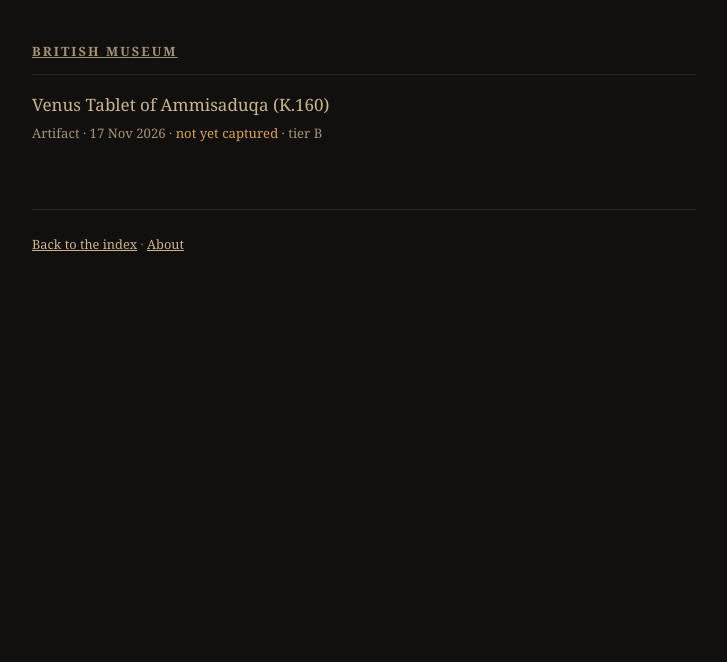
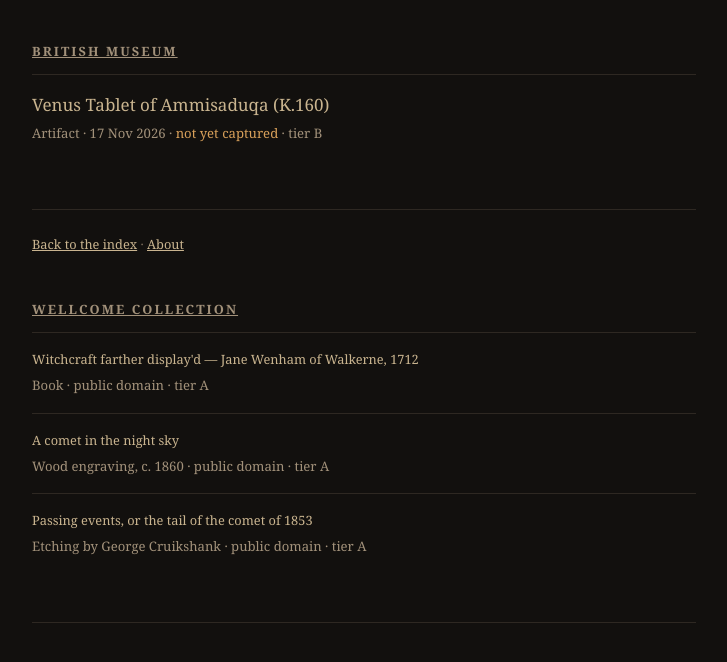
Before and after one commit to hippolicalotapus/Akashic-Records, a plain HTML site: page records/index.html in a window 1280 px wide. Shown: the part 184-846 px from the top of the page, without its empty margins (276-1003 px from the left). Before the commit the page ends 800 px from the top, so only its background shows below. Drawn offline with Linux system fonts and the light colour scheme.

Commit message:
Update index.html

```diff
--- a/records/index.html
+++ b/records/index.html
@@ -47,7 +47,23 @@
 
 <footer>
   <a href="../index.html">Back to the index</a> · <a href="../about.html">About</a>
-</footer>
+<h2><a href="collection/wellcome.html" style="color:inherit">Wellcome Collection</a></h2>
+<ul>
+  <li>
+    <a href="picture/wellcome/cb97s9ug.html">Witchcraft farther display'd — Jane Wenham of Walkerne, 1712</a>
+    <span class="meta">Book · public domain · tier A</span>
+  </li>
+  <li>
+    <a href="picture/wellcome/drxb3h2a.html">A comet in the night sky</a>
+    <span class="meta">Wood engraving, c. 1860 · public domain · tier A</span>
+  </li>
+  <li>
+    <a href="picture/wellcome/ewzjdwps.html">Passing events, or the tail of the comet of 1853</a>
+    <span class="meta">Etching by George Cruikshank · public domain · tier A</span>
+  </li>
+</ul>
+
+<footer>
 
 </body>
 </html>
```
